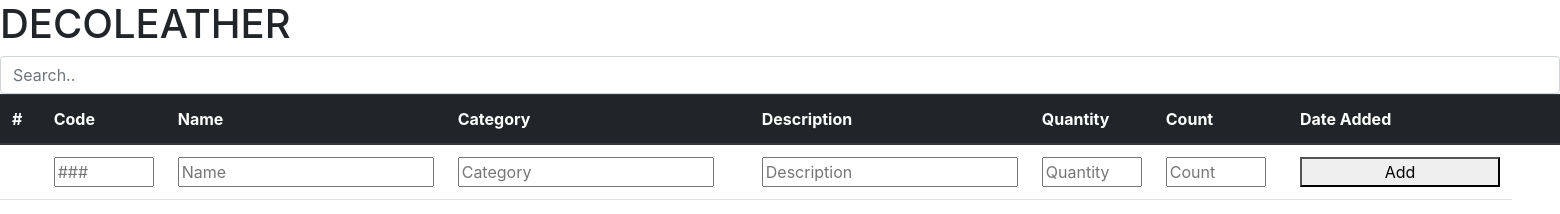
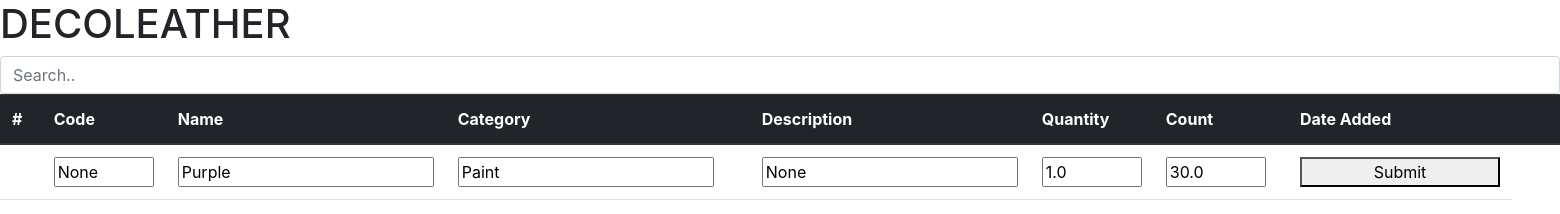
Before and after one commit to Addyzee/posims, a Django app: page /edit_table/1/1 in a window 1560 px wide. Shown: the part 56-270 px from the top of the page. Run offline with Django 4.2, Linux system fonts and the light colour scheme; data comes from the database, SQL or seed files in the repository; both versions use the stored data as it was after the commit; some libraries are stand-ins or nearby versions.

Commit message:
django forms- update, create

```diff
--- a/posims2/master/forms.py
+++ b/posims2/master/forms.py
@@ -1,4 +1,21 @@
 from django import forms
+from django.forms import ModelForm
+from .models import Item
+
+class ItemForm(ModelForm):
+    # set width of the input spaces
+    code = forms.CharField(widget=forms.Textarea(attrs={'rows': 1, 'cols': 8}))
+    name = forms.CharField(widget=forms.Textarea(attrs={'rows': 1, 'cols': 15}))
+    category = forms.CharField(widget=forms.Textarea(attrs={'rows': 1, 'cols': 15}))
+    description = forms.CharField(widget=forms.Textarea(attrs={'rows': 1, 'cols': 30}))
+    quantity = forms.CharField(widget=forms.Textarea(attrs={'rows': 1, 'cols': 8}))
+    count = forms.FloatField(widget=forms.Textarea(attrs={'rows': 1, 'cols': 8}))
+    class Meta:
+        model = Item
+        fields = ['code','name','category','description','quantity','count']
+
+
+
 
 class CreateNewInventory(forms.Form):
     name = forms.CharField(label="Name", max_length=200)
--- a/posims2/master/templates/master/base.html
+++ b/posims2/master/templates/master/base.html
@@ -23,10 +23,10 @@
   <div class="collapse navbar-collapse" id="navbarSupportedContent">
     <ul class="navbar-nav mr-auto">
       <li class="nav-item active">
-        <a class="nav-link" href="../home">Home <span class="sr-only">(current)</span></a>
+        <a class="nav-link" href="{% url 'home'%}">Home <span class="sr-only">(current)</span></a>
       </li>
       <li class="nav-item">
-        <a class="nav-link" href="../1">Inventory</a>
+        <a class="nav-link" href="{% url 'index' 1 %}">Inventory</a>
       </li>
     </ul>
     <form class="form-inline my-2 my-lg-0">
--- a/posims2/master/templates/master/edit_table.html
+++ b/posims2/master/templates/master/edit_table.html
@@ -39,13 +39,13 @@
             {% csrf_token %}
                 <tr contenteditable="true">
                 <th scope="row"></th>
-                <td><input style="width: 100px" type="text" name="code" placeholder="###" /></td>
-                <td><input type="text" name="name" placeholder="Name" /></td>
-                <td><input type="text" name="category" placeholder="Category" /></td>
-                <td><input type="text" name="description" placeholder="Description" /></td>
-                <td><input style="width: 100px" type="text" name="quantity" placeholder="Quantity" /></td>
-                <td><input style="width: 100px" type="number" name="count" placeholder="Count" /></td>
-                <td><button style="width: 200px" type="submit" name="Add">Add</button></td>
+                <td><input style="width: 100px" type="text" name="code" value={{item.code}} /></td>
+                <td><input type="text" name="name" value={{item.name}} /></td>
+                <td><input type="text" name="category" value={{item.category}} /></td>
+                <td><input type="text" name="description" value={{item.description}} /></td>
+                <td><input style="width: 100px" type="text" name="quantity" value={{item.quantity}} /></td>
+                <td><input style="width: 100px" type="number" name="count" value={{item.count}} /></td>
+                <td><button style="width: 200px" type="submit" name="Edits">Submit</button></td>
                 </tr>
              {% endif %}
           </form>
--- a/posims2/master/urls.py
+++ b/posims2/master/urls.py
@@ -4,6 +4,7 @@ from django.views.generic import TemplateView
 from . import views
 
 urlpatterns = [
+    path("",views.mah_root, name='root'),
     path("home/",views.home, name='home'),
     path("<str:id>",views.index, name='index'),
     path("table_form<int:id>/",views.update, name='update'),
--- a/posims2/master/views.py
+++ b/posims2/master/views.py
@@ -1,7 +1,7 @@
-from django.shortcuts import render
+from django.shortcuts import render, redirect
 from django.http import HttpResponse
 from .models import Inventory,Item
-from .forms import CreateNewInventory
+from .forms import ItemForm
 
 # <td><input style="width: 100px" type="text" id="code" placeholder="###" /></td>
 # <td><input type="text" id="name" placeholder="Name" /></td>
@@ -14,28 +14,32 @@ from .forms import CreateNewInventory
 def edit(response,lsid,itid):
     ls = Inventory.objects.get(id=lsid)
     it = ls.item_set.get(id=itid)
+    form = ItemForm(instance=it)
+    context = {"ls":ls,"it":it, "form": form}
     # ideal case should check what has been posted, and set the required fields and unrequired as they should be
-    return render(response, "master/edit_table.html", {"ls":ls,"it":it})
+    if response.method == "POST":
+        form = ItemForm(response.POST)
+        if form.is_valid():
+            it = form.save(commit=False)
+            it.inventory_id = lsid
+            it.save()
+            return redirect(update,lsid)
+
+    return render(response, "master/edit_table.html", context)
 
 # add items to inventory
 def update(response,id):
     # only 1 inventory at the moment, so we pass the inventory objects as 1
     ls = Inventory.objects.get(id=id)
-
-    # ideal case should check what has been posted, and set the required fields and unrequired as they should be
+    form = ItemForm()
+    context = {'form':form, "ls":ls}
     if response.method == "POST":
-        code = response.POST.get('code')
-        name = response.POST.get('name')
-        category = response.POST.get('category')
-        description = response.POST.get('description')
-        quantity = response.POST.get('quantity')
-        count = response.POST.get('count')
-        if len(name)>3 and len(category)>3 and count!=0:
-            ls.item_set.create(code=code,name=name,category=category,description=description,quantity=quantity,count=count)
-        else:
-            print("Error")
-
-    return render(response, "master/table_form.html", {"ls":ls})
+        form = ItemForm(response.POST)
+        if form.is_valid():
+            it = form.save(commit=False)
+            it.inventory_id = id
+            it.save()
+    return render(response, "master/table_form.html", context)
 
 # Access a certain inverntory using its id
 def index (response,id):
@@ -44,5 +48,20 @@ def index (response,id):
 
 # home page
 def home(response):
-    print("here")
     return render(response, "master/home.html", {})
+
+def mah_root(response):
+    return render(response, "master/home.html", {})
+
+  # ideal case should check what has been posted, and set the required fields and unrequired as they should be
+    # if response.method == "POST":
+    #     code = response.POST.get('code')
+    #     name = response.POST.get('name')
+    #     category = response.POST.get('category')
+    #     description = response.POST.get('description')
+    #     quantity = response.POST.get('quantity')
+    #     count = response.POST.get('count')
+    #     if len(name)>3 and len(category)>3 and count!=0:
+    #         ls.item_set.create(code=code,name=name,category=category,description=description,quantity=quantity,count=count)
+    #     else:
+    #         print("Error")
```
Also changed, not shown: posims2/master/templates/master/table_form.html (+6 -6 lines), posims2/db.sqlite3.
